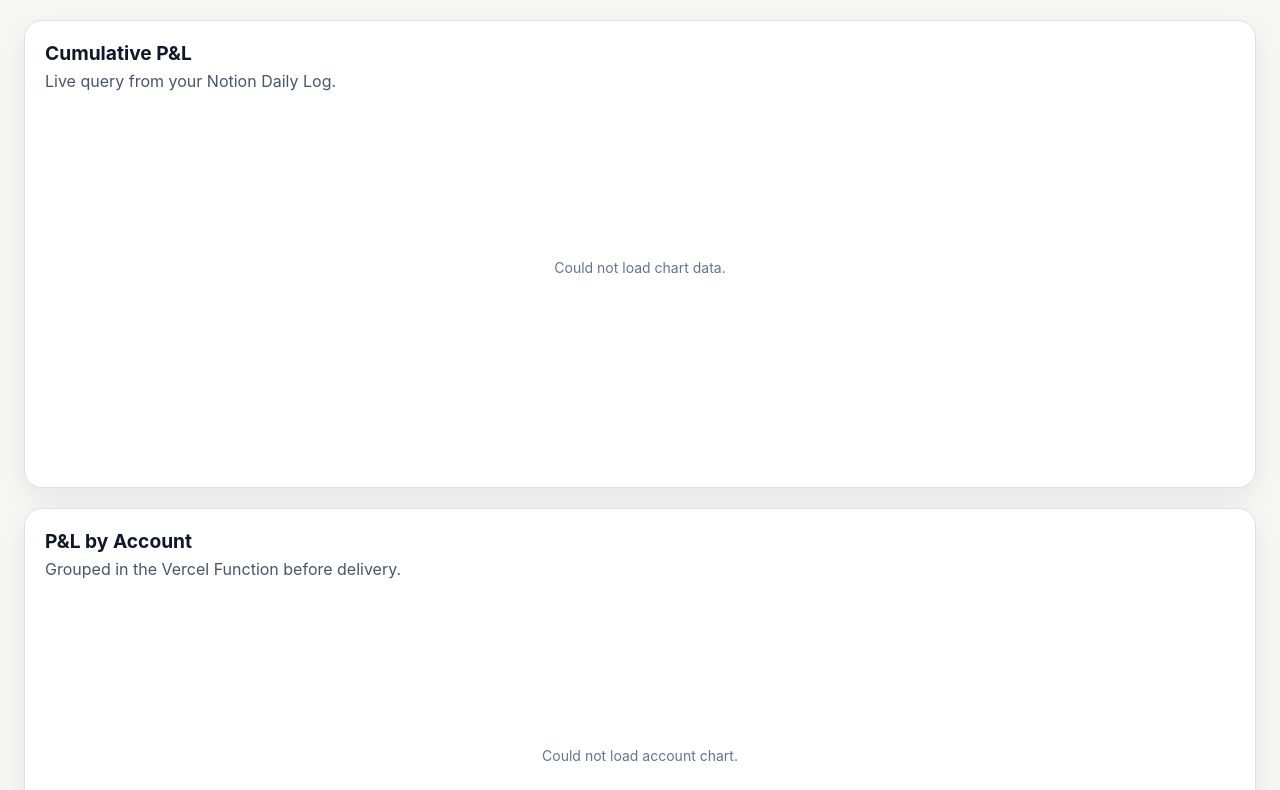
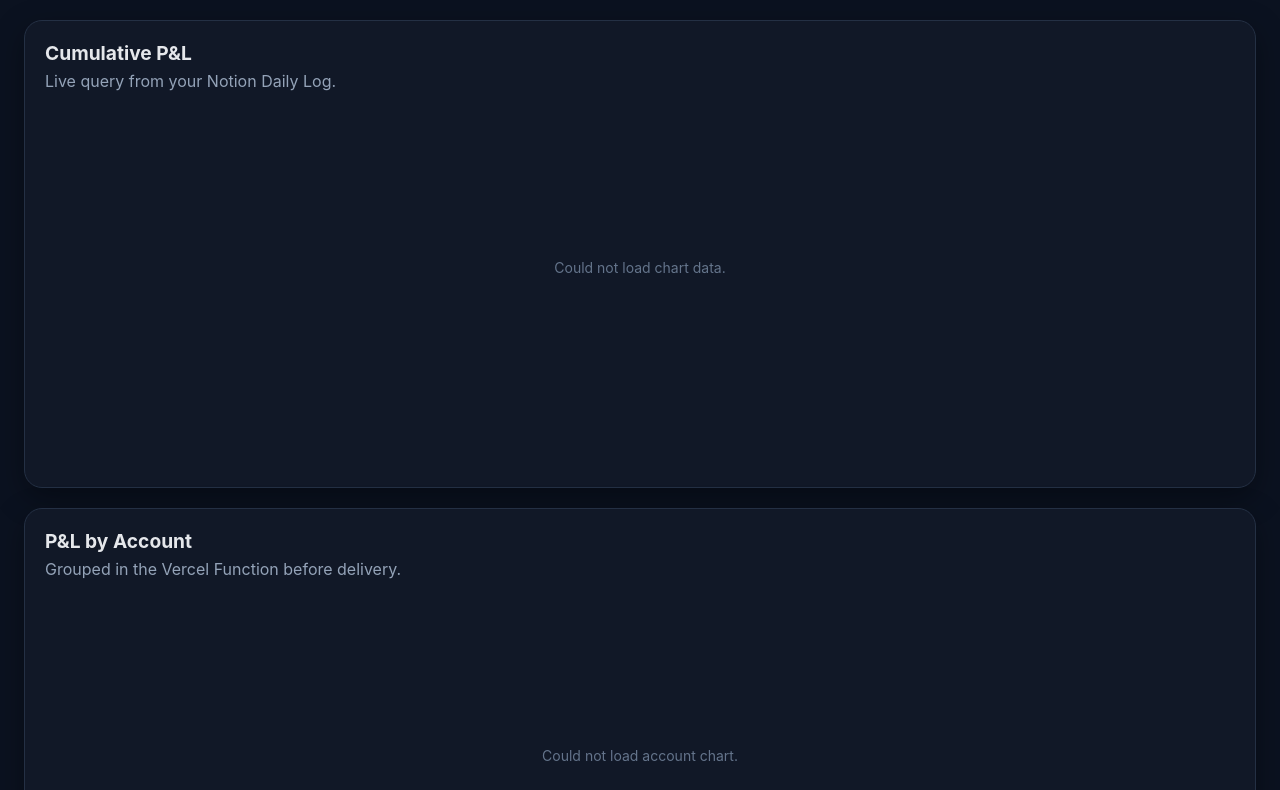
Before and after one commit to Joshuaturrel-sketch/Project-Z, a website: page public/index.html in a window 1280 px wide. Shown: the part 128-918 px from the top of the page. Drawn offline with nearby package versions, Linux system fonts and the light colour scheme; no server answers.

Commit message:
Update styles.css

```diff
--- a/public/styles.css
+++ b/public/styles.css
@@ -1,12 +1,14 @@
 :root {
-  --bg: #f7f7f5;
-  --surface: #ffffff;
-  --text: #0f172a;
-  --muted: #475569;
-  --border: #dbe1ea;
-  --teal: #0f766e;
-  --blue: #1d4ed8;
-  --shadow: 0 10px 30px rgba(15, 23, 42, 0.08);
+  color-scheme: dark;
+  --bg: #0b1220;
+  --surface: #111827;
+  --surface-2: #162033;
+  --text: #e5e7eb;
+  --muted: #94a3b8;
+  --border: #243044;
+  --teal: #14b8a6;
+  --blue: #60a5fa;
+  --shadow: 0 10px 30px rgba(0, 0, 0, 0.35);
   --radius: 18px;
 }
 
```
